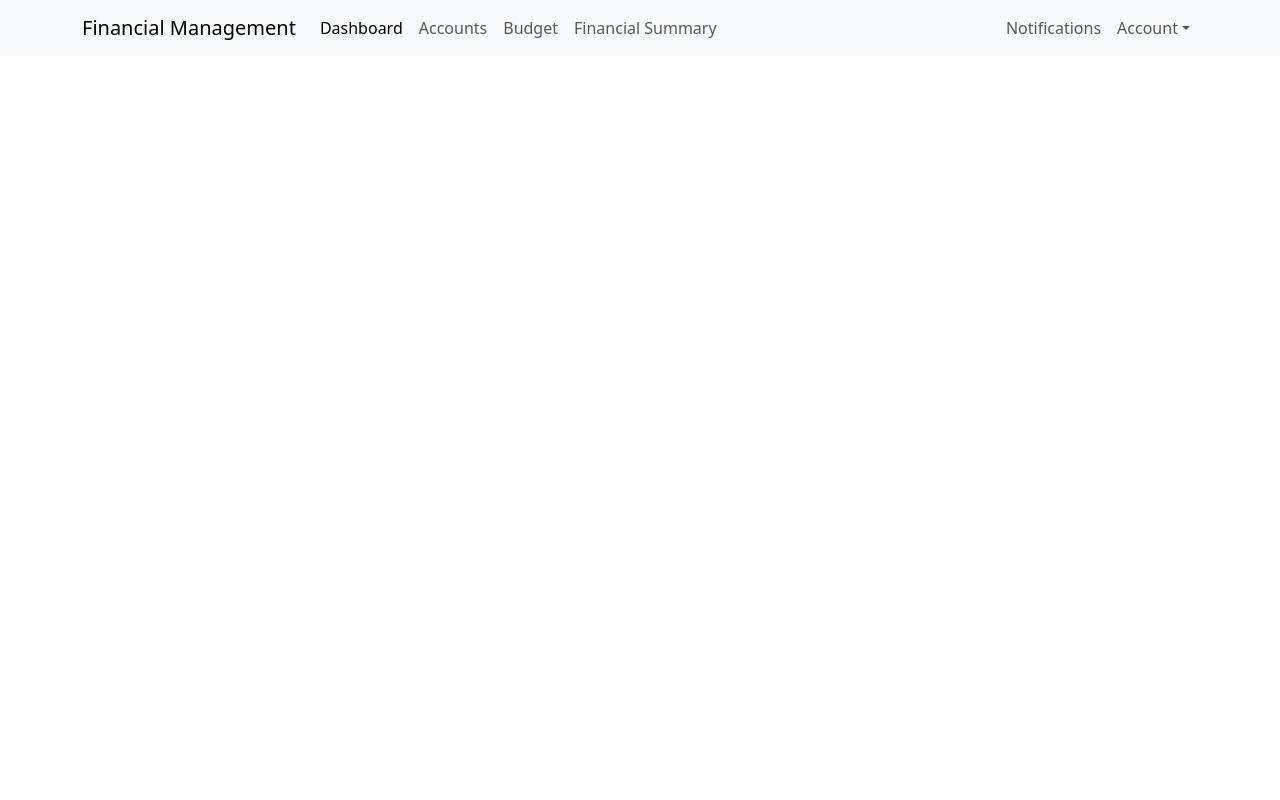
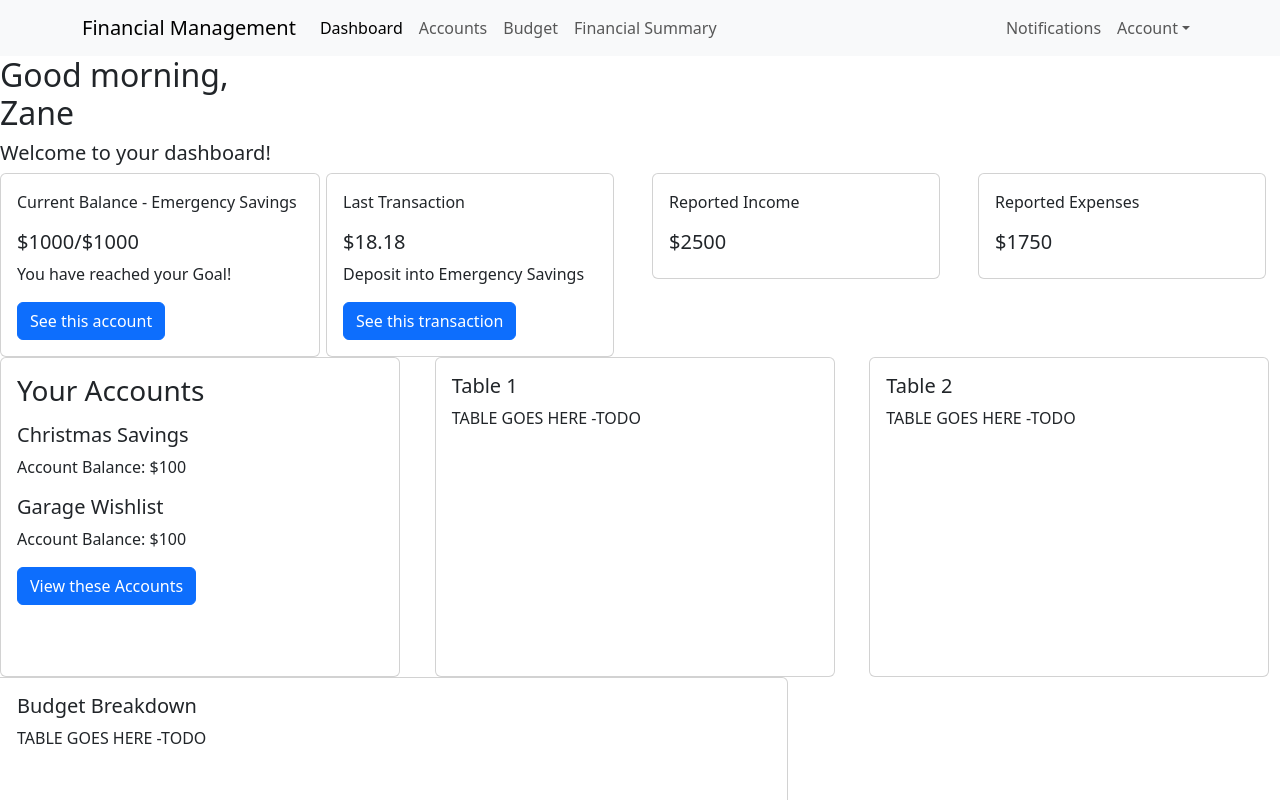
Before and after one commit to ZaneD03/stackunderflow, a React (Create React App) app: page /dashboard in a window 1280 px wide. Shown: the top 800 px of the page. Built offline with nearby package versions, Linux system fonts and the light colour scheme.

Commit message:
Zane/Saw- Implemented Dashboard prototype

```diff
--- a/src/App.js
+++ b/src/App.js
@@ -5,6 +5,7 @@ import CreateAccount from './pages/CreateAccount';
 import ForgotPassword from './pages/ForgotPassword';
 import AccountsPage from './pages/Accounts';
 import BudgetPage from './pages/Budget';
+import Dashboard from './pages/Dashboard'
 import { BrowserRouter, Routes, Route } from 'react-router-dom';
 
 function App() {
@@ -14,7 +15,7 @@ function App() {
           <Route path="/" element={<LandingPage />} />
           <Route path="/create-account" element={<CreateAccount />} />
           <Route path="/forgot-password" element={<ForgotPassword />} />
-          <Route path="/dashboard" element={<AppHeader />} />
+          <Route path="/dashboard" element={<Dashboard />} />
           <Route path="/accounts" element={<AccountsPage />} />
           <Route path="/budget" element={<BudgetPage />} />
         </Routes>
--- a/src/pages/Dashboard.js
+++ b/src/pages/Dashboard.js
@@ -1,3 +1,245 @@
 //REQUIRED FOR PROTOTYPE (Do last)
 
 //Dashboard that will have a summary of everything and UI to navigate. Similar to a bank dashboard
+import AppHeader from '../components/header';
+import Button from 'react-bootstrap/Button';
+import Card from 'react-bootstrap/Card';
+import Row from 'react-bootstrap/Row';
+import Col from 'react-bootstrap/Col';
+import App from '../App';
+
+let accountProgress = 2;
+let userName = "Zane";
+// 0 = new account
+// 1 = account setup E savings goal not reached
+// 2 = full account (has wishlists and savings,etc)
+
+
+function Dashboard(){
+    if(accountProgress == 0){
+        return(
+            <div>
+            <AppHeader />
+            <Row className="goodmorning">
+                <Col md={3}>
+                    <h2>Good morning, {userName}</h2>
+                </Col>
+            </Row>
+
+            <Row className="welcome">
+                <Col md={3}>
+
+                </Col>
+                <Col md={5}>
+                    <h1>Welcome to your new account!</h1>
+                </Col>
+            </Row>
+
+            <Row className="cards">
+                <Col md={3}>
+
+                </Col>
+                <Col md={3}>
+                    <Card style={{ width: '20rem' }}>
+                    <Card.Body>
+                        <Card.Title>Setup your Budget to begin!</Card.Title>
+                        <Button variant="primary">Setup Here</Button>
+                    </Card.Body>
+                    </Card>
+                </Col>
+            </Row>
+        </div>
+        );
+    }
+    else if(accountProgress == 1){
+        return(
+        <div>
+            <AppHeader />
+            <Row className="goodmorning">
+                <Col md={3}>
+                    <h2>Good morning, {userName}</h2>
+                    <h5>Welcome to your dashboard!</h5>
+                </Col>
+            </Row>
+            <Row className="Summary Row">
+                <Col md={3}>
+                    <Card style={{ width: '20rem' }}>
+                    <Card.Body>
+                        <Card.Text>
+                            Current Balance - Emergency Savings
+                        </Card.Text>
+                        <Card.Title>$118.18/$1000</Card.Title>
+                        <Button variant="primary">See this account</Button>
+                    </Card.Body>
+                    </Card>
+                </Col>
+
+                <Col md={3}>
+                    <Card style={{ width: '18rem' }}>
+                    <Card.Body>
+                        <Card.Text>
+                            Last Transaction
+                        </Card.Text>
+                        <Card.Title>$18.18</Card.Title>
+                        <Card.Text>Deposit into Emergency Savings</Card.Text>
+                        <Button variant="primary">See this transaction</Button>
+                    </Card.Body>
+                    </Card>
+                </Col>
+
+                <Col md={3}>
+                    <Card style={{ width: '18rem' }}>
+                    <Card.Body>
+                        <Card.Text>
+                            Reported Income
+                        </Card.Text>
+                        <Card.Title>$2500</Card.Title>
+                    </Card.Body>
+                    </Card>
+                </Col>
+
+                <Col md={3}>
+                    <Card style={{ width: '18rem' }}>
+                    <Card.Body>
+                        <Card.Text>
+                            Reported Expenses
+                        </Card.Text>
+                        <Card.Title>$1750</Card.Title>
+                    </Card.Body>
+                    </Card>
+                </Col>
+            </Row>
+
+            <Row>
+                <Col md={4}>
+                    <Card style={{ width: '25rem',height: '20rem' }}>
+                    <Card.Body>
+                        <Card.Title>Table 1</Card.Title>
+                        <Card.Text>TABLE GOES HERE -TODO</Card.Text>
+                    </Card.Body>
+                    </Card>
+                </Col>
+
+                <Col>
+                    <Card style={{ width: '50rem',height: '20rem' }}>
+                        <Card.Body>
+                            <Card.Title>Budget Breakdown</Card.Title>
+                            <Card.Text>TABLE GOES HERE -TODO</Card.Text>
+                        </Card.Body>
+                    </Card>
+                </Col>
+            </Row>
+        </div>
+    );
+
+    }
+    else if(accountProgress == 2){
+        return(
+            <div>
+            <AppHeader />
+            <Row className="goodmorning">
+                <Col md={3}>
+                    <h2>Good morning, {userName}</h2>
+                    <h5>Welcome to your dashboard!</h5>
+                </Col>
+            </Row>
+            <Row className="Summary Row">
+                <Col md={3}>
+                    <Card style={{ width: '20rem' }}>
+                    <Card.Body>
+                        <Card.Text>
+                            Current Balance - Emergency Savings
+                        </Card.Text>
+                        <Card.Title>$1000/$1000</Card.Title>
+                        <Card.Text>You have reached your Goal!</Card.Text>
+                        <Button variant="primary">See this account</Button>
+                    </Card.Body>
+                    </Card>
+                </Col>
+
+                <Col md={3}>
+                    <Card style={{ width: '18rem' }}>
+                    <Card.Body>
+                        <Card.Text>
+                            Last Transaction
+                        </Card.Text>
+                        <Card.Title>$18.18</Card.Title>
+                        <Card.Text>Deposit into Emergency Savings</Card.Text>
+                        <Button variant="primary">See this transaction</Button>
+                    </Card.Body>
+                    </Card>
+                </Col>
+
+                <Col md={3}>
+                    <Card style={{ width: '18rem' }}>
+                    <Card.Body>
+                        <Card.Text>
+                            Reported Income
+                        </Card.Text>
+                        <Card.Title>$2500</Card.Title>
+                    </Card.Body>
+                    </Card>
+                </Col>
+
+                <Col md={3}>
+                    <Card style={{ width: '18rem' }}>
+                    <Card.Body>
+                        <Card.Text>
+                            Reported Expenses
+                        </Card.Text>
+                        <Card.Title>$1750</Card.Title>
+                    </Card.Body>
+                    </Card>
+                </Col>
+            </Row>
+
+            <Row>
+                <Col md={4}>
+                    <Card style={{ width: '25rem',height: '20rem' }}>
+                    <Card.Body>
+                        <Card.Text><h3>Your Accounts</h3></Card.Text>
+                        <Card.Title>Christmas Savings</Card.Title>
+                        <Card.Text>Account Balance: $100</Card.Text>
+
+                        <Card.Title>Garage Wishlist</Card.Title>
+                        <Card.Text>Account Balance: $100</Card.Text>
+
+                        <Button variant="primary">View these Accounts</Button>
+                    </Card.Body>
+                    </Card>
+                </Col>
+
+                <Col md={4}>
+                    <Card style={{ width: '25rem',height: '20rem' }}>
+                    <Card.Body>
+                        <Card.Title>Table 1</Card.Title>
+                        <Card.Text>TABLE GOES HERE -TODO</Card.Text>
+                    </Card.Body>
+                    </Card>
+                </Col>
+
+                <Col md={4}>
+                    <Card style={{ width: '25rem',height: '20rem' }}>
+                    <Card.Body>
+                        <Card.Title>Table 2</Card.Title>
+                        <Card.Text>TABLE GOES HERE -TODO</Card.Text>
+                    </Card.Body>
+                    </Card>
+                </Col>
+            </Row>
+
+            <Row>
+                <Card style={{ width: '50rem',height: '20rem' }}>
+                    <Card.Body>
+                        <Card.Title>Budget Breakdown</Card.Title>
+                        <Card.Text>TABLE GOES HERE -TODO</Card.Text>
+                    </Card.Body>
+                </Card>
+            </Row>
+        </div>
+        );
+    }
+
+}
+
+export default Dashboard;
```
